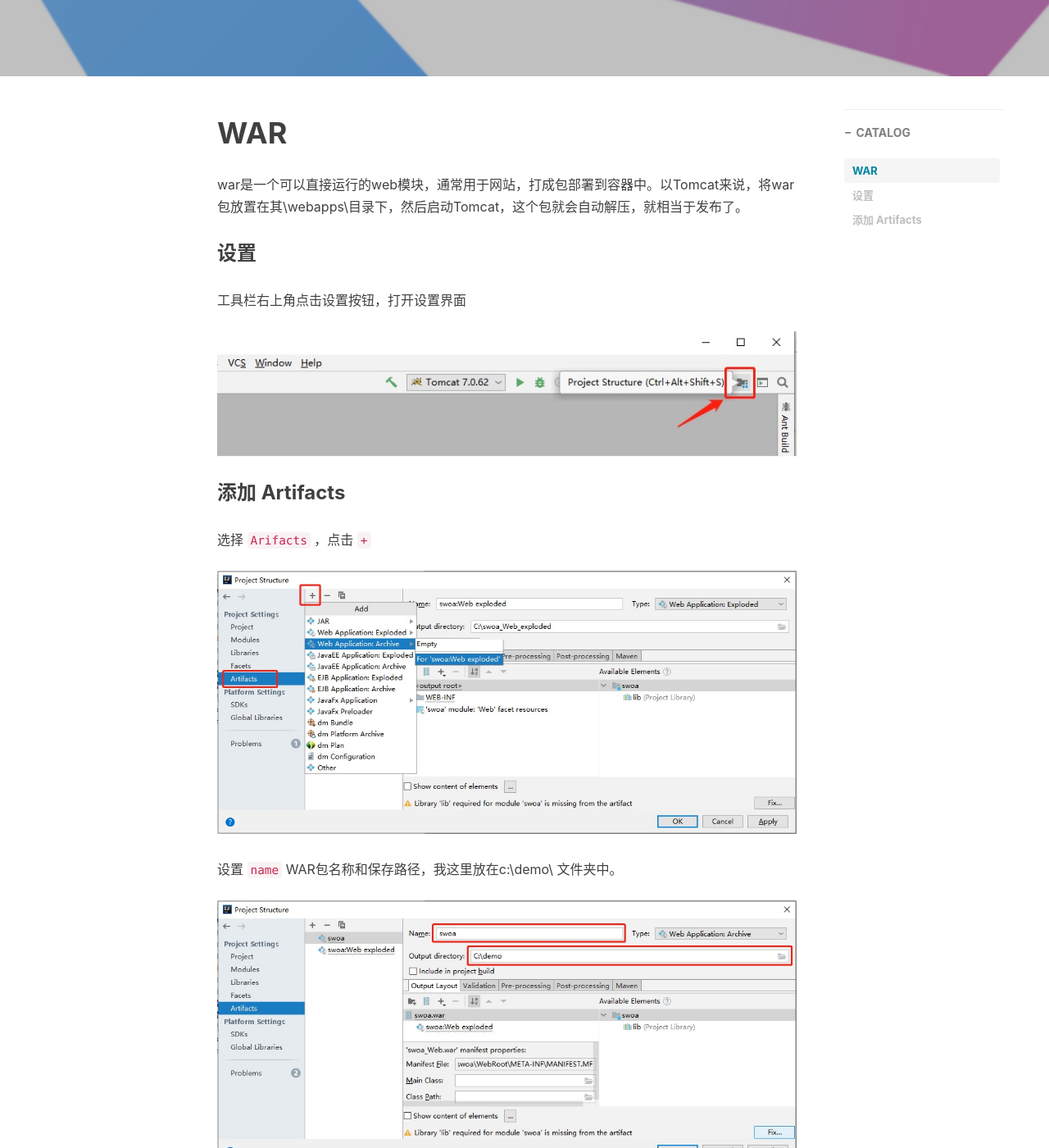
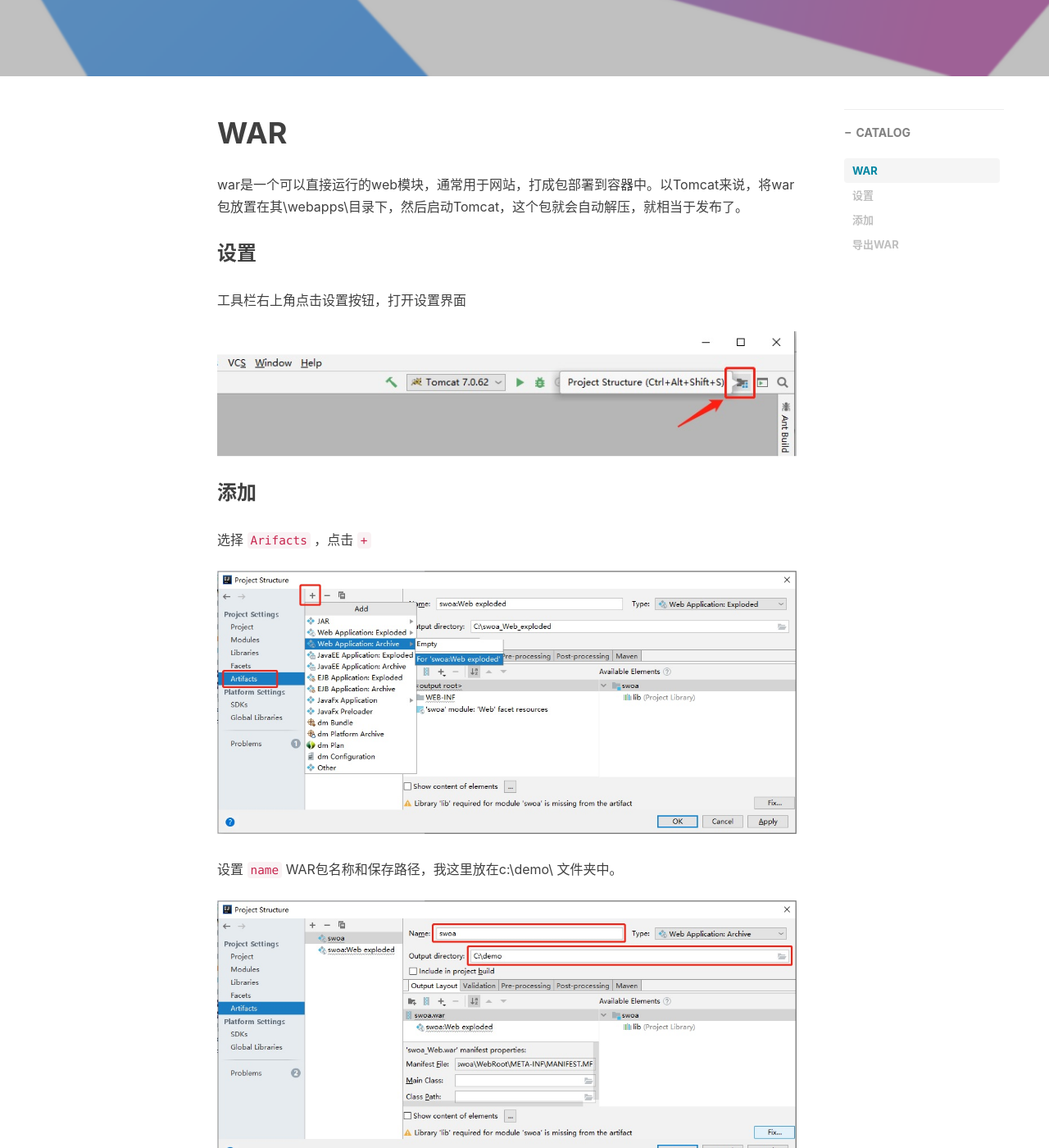
Before and after one commit to ricebai/ricebai.github.io, a Jekyll site: the page built from _posts/2019-12-03-intellij-war.md, in a window 1280 px wide and 1400 px high, scrolled down 430 px. Shown: the whole window at 82% size. Built offline with Jekyll 4.4.1, drawn with Linux system fonts in a browser that asks for light colours; nearby versions of some CDN libraries; comment, search, counter and statistics services are not loaded.

Commit message:
Update 2019-12-03-intellij-war.md

```diff
--- a/_posts/2019-12-03-intellij-war.md
+++ b/_posts/2019-12-03-intellij-war.md
@@ -18,7 +18,7 @@ war是一个可以直接运行的web模块，通常用于网站，打成包部
 工具栏右上角点击设置按钮，打开设置界面
 ![open_setting](https://ricebai.github.io/img/posts/war/open_seting.jpg)
 
-### 添加 Artifacts
+### 添加
 
 选择 `Arifacts` ，点击 `+`
 ![add_archive](https://ricebai.github.io/img/posts/war/add_archive.jpg)
@@ -26,6 +26,7 @@ war是一个可以直接运行的web模块，通常用于网站，打成包部
 设置 `name` WAR包名称和保存路径，我这里放在c:\demo\ 文件夹中。
 ![artifacts](https://ricebai.github.io/img/posts/war/artifacts.jpg)
 
+### 导出WAR
 build 按下图操作
 ![build_arifacts](https://ricebai.github.io/img/posts/war/build_arifacts.jpg)
 
```
